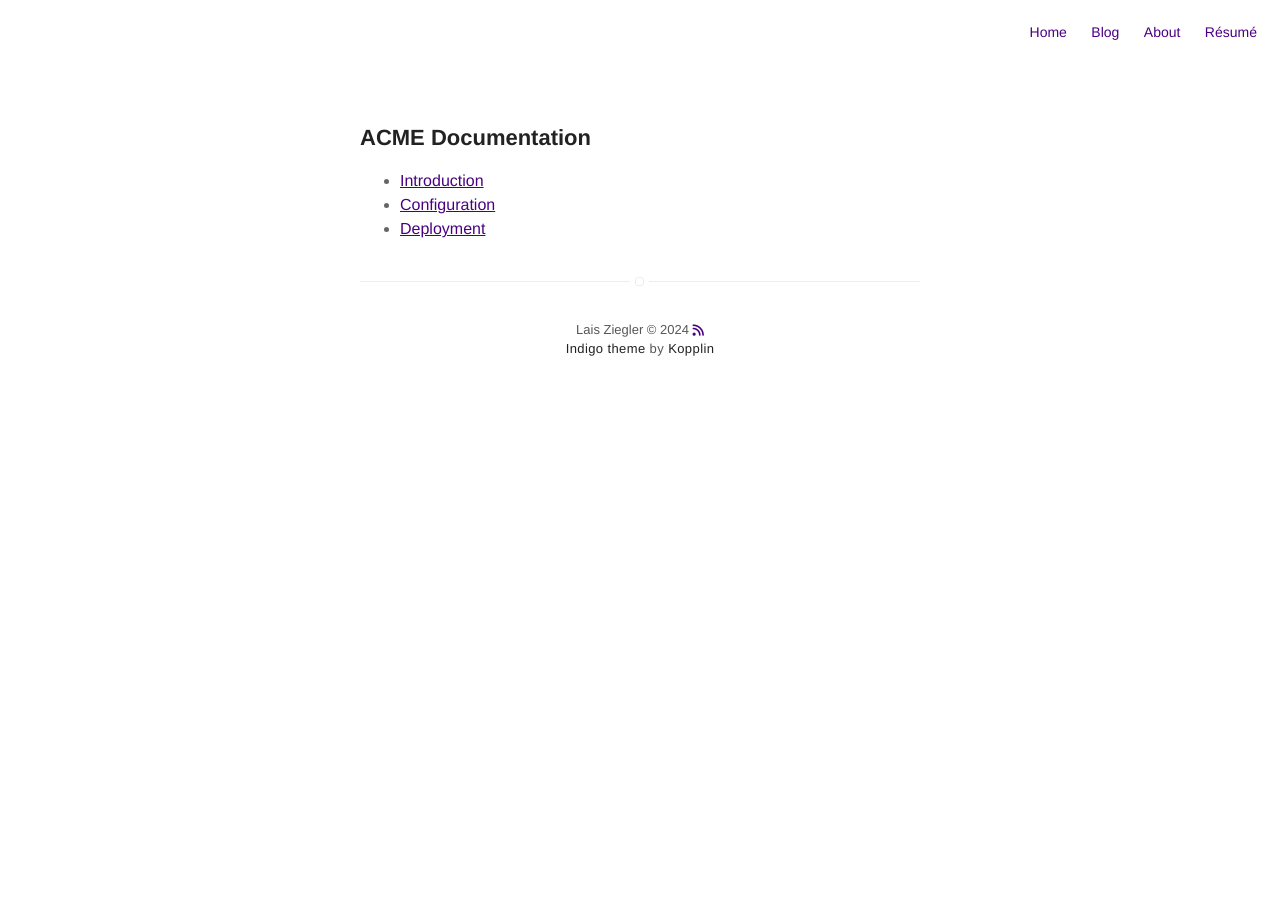
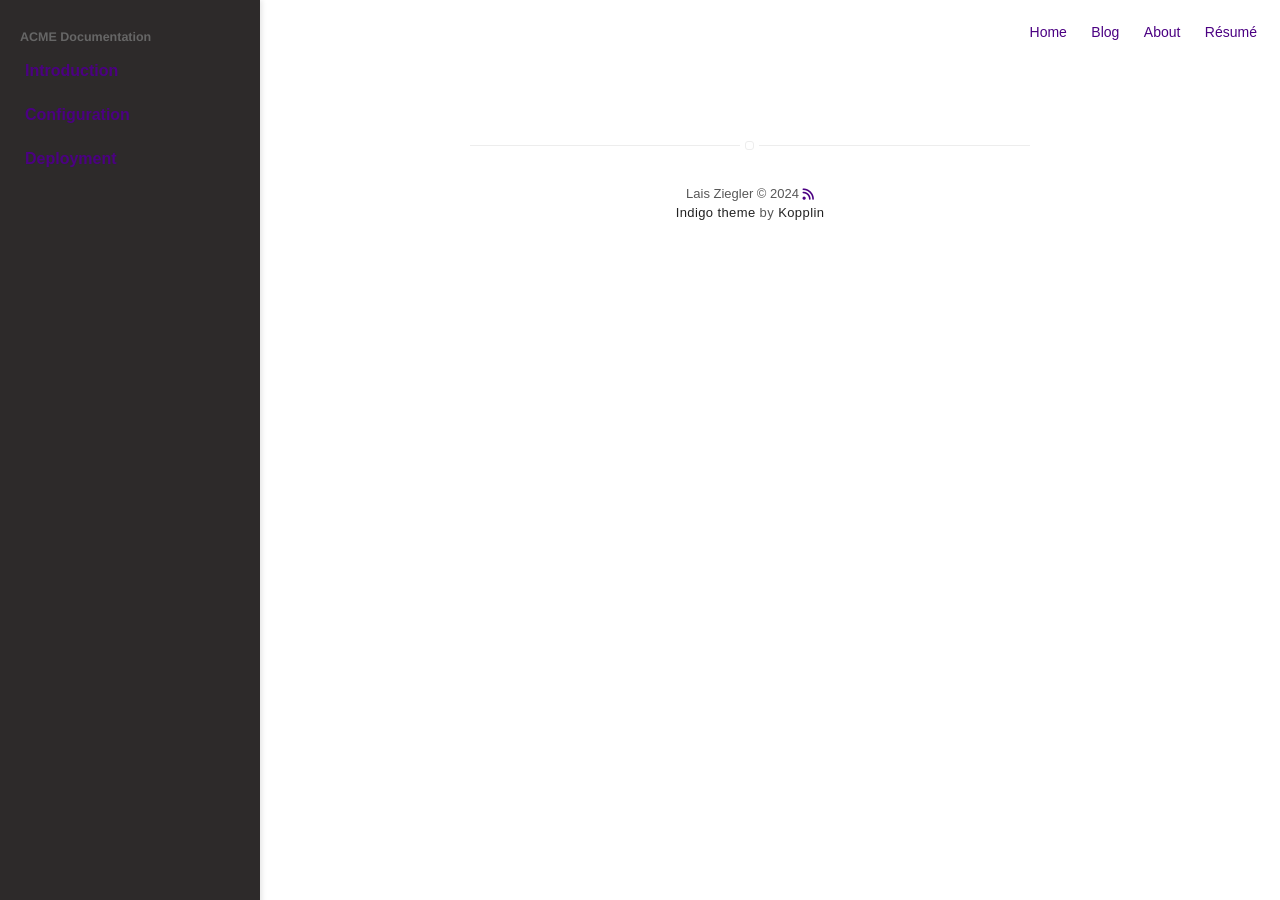
Before and after one commit to laiszig/laiszig.github.io, a Jekyll site: the page built from guide.html, in a window 1280 px wide. Built offline with Jekyll 4.4.1, drawn with Linux system fonts in a browser that asks for light colours; nearby versions of some CDN libraries.

Commit message:
configure style sidebar

```diff
--- a/_config.yml
+++ b/_config.yml
@@ -42,12 +42,12 @@ github: laiszig
 email: laisziegler@gmail.com
 
 authors:
-    johndoe:
+    laiszig:
         name: Lais Ziegler
         bio: Dev in training... 👋
         external-image: false
         picture: assets/images/profile.jpg
-        twitter: johndoe
+        twitter: laiszig
 
 # do you want a larger site? change the option below
 # options: [normal, large] | default: normal
--- a/_layouts/guide.html
+++ b/_layouts/guide.html
@@ -1,8 +1,69 @@
 ---
 layout: default
 ---
+
 {% include header.html %}
 
-{{content}}
+<style>
+    :root {
+        /* --theme-color: #029ee9; */
+        --sidebar-width: 22rem;
+        --sidebar-nav-link-margin: -0.5rem -1.5rem 0 0;
+    }
 
-{% include footer.html %}
+    /* Sidebar Container */
+    .sidebar {
+        position: fixed;
+        left: 0;
+        top: 0;
+        width: var(--sidebar-width);
+        height: 100%;
+        background-color: #2d2a2a;
+        box-shadow: 2px 0 5px rgba(0, 0, 0, 0.1);
+        padding: 2rem;
+        z-index: 1000;
+    }
+
+    /* Sidebar Navigation */
+    .sidebar-nav ul {
+        list-style: none;
+        padding: 0;
+        margin: 0;
+    }
+
+    .sidebar-nav li {
+        margin: 1rem 0;
+    }
+
+    .sidebar-nav a {
+        text-decoration: none;
+        /* color: #333; */
+        font-weight: bold;
+        display: block;
+        padding: 0.5rem;
+        border-radius: 4px;
+        transition: background-color 0.3s;
+    }
+
+    .sidebar-nav a:hover {
+        /* background-color: var(--theme-color); */
+        text-decoration: underline;
+        text-emphasis-color: #f8f9fa;
+    }
+
+    /* Sidebar Title */
+    .sidebar-nav h2 {
+        margin-bottom: 1rem;
+        font-size: 1.25rem;
+        color: var(--theme-color);
+    }
+
+    /* Adjust body content to avoid overlap with sidebar */
+    body {
+        margin-left: var(--sidebar-width);
+        padding: 2rem;
+        font-family: Arial, sans-serif;
+    }
+</style>
+
+{{content}} {% include footer.html %}
--- a/guide.html
+++ b/guide.html
@@ -3,11 +3,23 @@ layout: guide
 title: Guide
 ---
 
-<section>
+<!-- <section>
     <h2>{{ site.data.samplelist.docs_list_title }}</h2>
     <ul>
         {% for item in site.data.samplelist.docs %}
         <li><a href="{{ item.url }}">{{ item.title }}</a></li>
         {% endfor %}
     </ul>
-</section>
+</section> -->
+
+<!-- Sidebar Section -->
+<div class="sidebar">
+    <div class="sidebar-nav">
+        <h2>{{ site.data.samplelist.docs_list_title }}</h2>
+        <ul>
+            {% for item in site.data.samplelist.docs %}
+            <li><a href="{{ item.url }}">{{ item.title }}</a></li>
+            {% endfor %}
+        </ul>
+    </div>
+</div>
```
